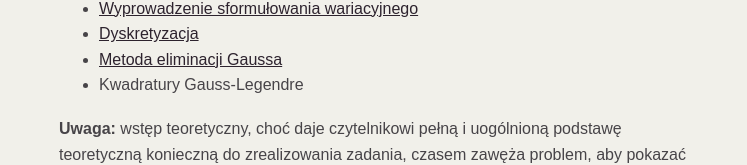
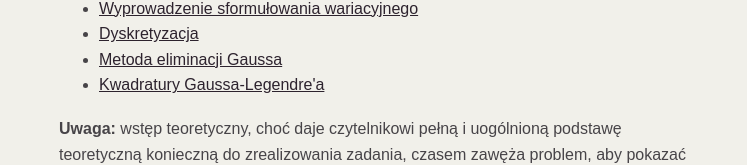
Before and after one commit to Veexeq/RRiR-Project, a React (Vite) app in the folder em_potential_solver/: page /theory in a window 1280 px wide. Shown: the part 307-472 px from the top of the page, without its empty margins (266-1013 px from the left). Built offline with nearby package versions, Linux system fonts and the light colour scheme.

Commit message:
Initial commit for Gauss-Legendre integration

```diff
--- a/em_potential_solver/src/components/theory/Theory.tsx
+++ b/em_potential_solver/src/components/theory/Theory.tsx
@@ -5,6 +5,7 @@ import GaussElimination from './chapters/GaussElimination';
 import Intro from './chapters/Intro';
 import WeakForm from './chapters/WeakForm';
 import styles from './theory.module.css'
+import GaussLegendre from './chapters/GaussLegendre';
 
 function Theory() {
 
@@ -34,7 +35,7 @@ function Theory() {
         <li><a href="#" onClick={scrollToSection("weak-form")}>Wyprowadzenie sformułowania wariacyjnego</a></li>
         <li><a href="#" onClick={scrollToSection("discrete")}>Dyskretyzacja</a></li>
         <li><a href="#" onClick={scrollToSection("gauss")}>Metoda eliminacji Gaussa</a></li>
-        <li>Kwadratury Gauss-Legendre</li>
+        <li><a href="#" onClick={scrollToSection("gauss-legendre")}>Kwadratury Gaussa-Legendre'a</a></li>
       </ul>
       <br />
       <p>
@@ -56,6 +57,7 @@ function Theory() {
       <WeakForm />
       <Discrete />
       <GaussElimination />
+      <GaussLegendre />
     </div>
   );
 }
--- a/em_potential_solver/src/components/theory/chapters/GaussElimination.tsx
+++ b/em_potential_solver/src/components/theory/chapters/GaussElimination.tsx
@@ -104,6 +104,7 @@ function GaussElimination() {
         To omówienie stanowi intuicję jak zalgorytmizować rozwiązywanie układów równań w podstawowy sposób, teraz wystarczy
         już tylko przenieść to na konkretny kod. Znajduje się on w zakładce <Link to="/code">algorytmy</Link>.
       </p>
+      <br />
     </>
   );
 }
--- /dev/null
+++ b/em_potential_solver/src/components/theory/chapters/GaussLegendre.tsx
@@ -0,0 +1,14 @@
+import { memo } from "react";
+
+function GaussLegendre() {
+
+  return (
+    <>
+      <h3 id="gauss-legendre">Kwadratury Gaussa-Legendre'a</h3>
+      <br />
+      <p>Podstawa całkowania numerycznego.</p>
+    </>
+  );
+}
+
+export default memo(GaussLegendre);
```
